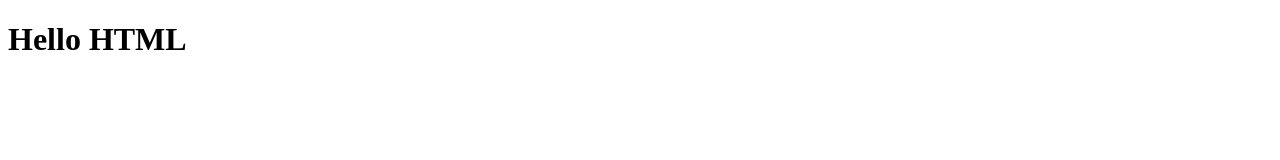
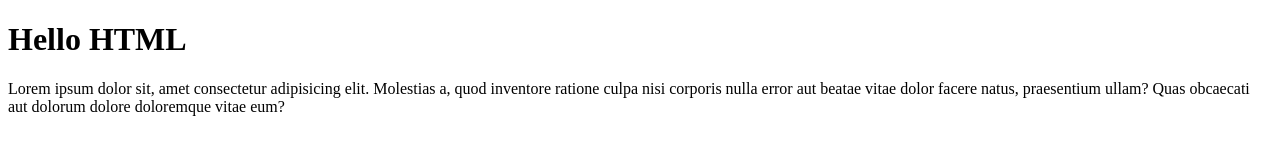
Before and after one commit to adhi1911/gitHub_Demo, a plain HTML site: page index.html in a window 1280 px wide. Drawn offline with Linux system fonts and the light colour scheme.

Commit message:
second commit

```diff
--- a/index.html
+++ b/index.html
@@ -7,5 +7,7 @@
 </head>
 <body>
     <h1>Hello HTML</h1>
+    <p>Lorem ipsum dolor sit, amet consectetur adipisicing elit. Molestias a, quod inventore ratione culpa nisi corporis nulla error aut beatae vitae dolor facere natus, praesentium ullam? Quas obcaecati aut dolorum dolore doloremque vitae eum?</p>
+
 </body>
 </html>
```
